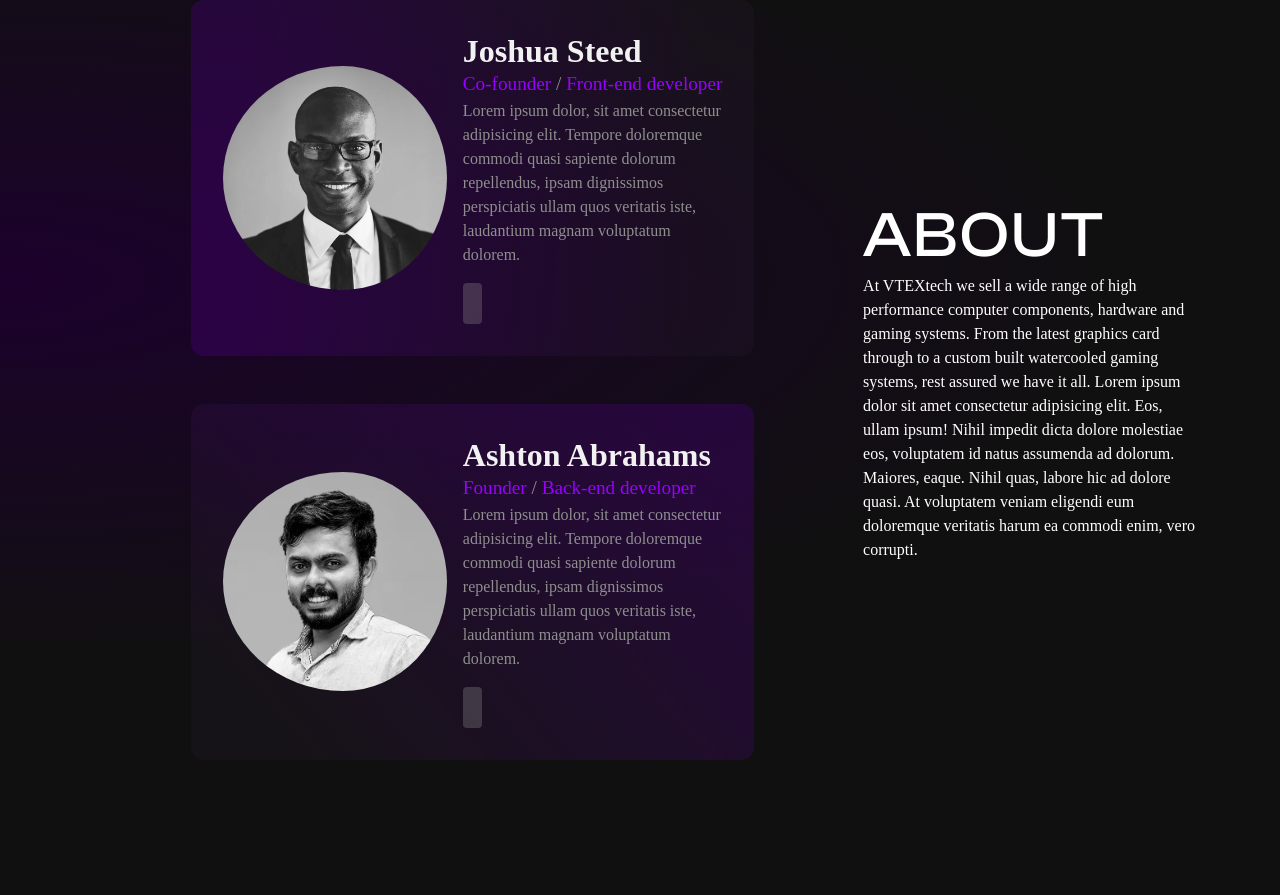
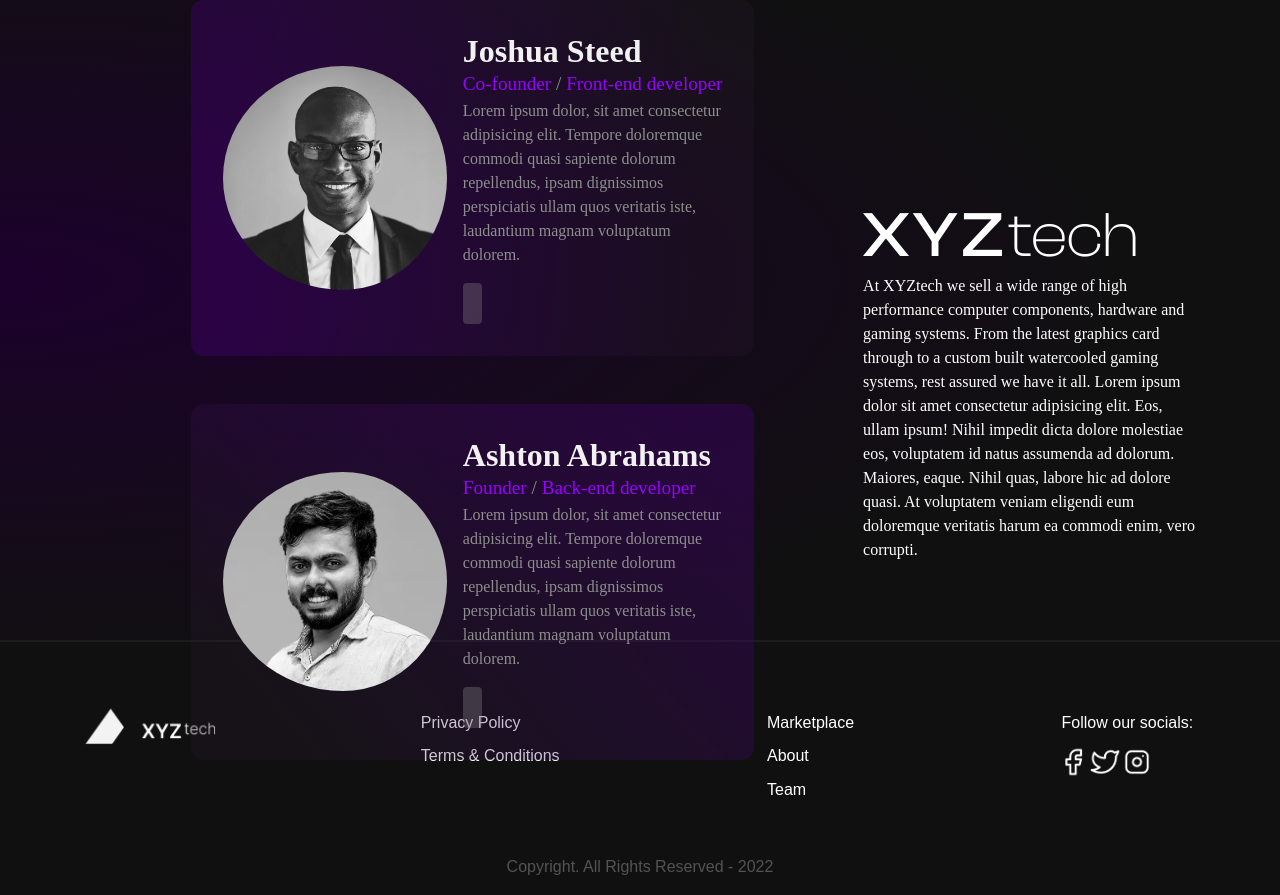
Before and after one commit to 0xjoshva/ecommerce, a Vue app: page /#/ in a window 1280 px wide. Shown: the part 1511-2406 px from the top of the page. Before the commit the page ends 2271 px from the top, so only its background shows below. Built offline with nearby package versions, Linux system fonts and the light colour scheme; some icons are missing.

Commit message:
changed some colours

```diff
--- a/src/components/About.vue
+++ b/src/components/About.vue
@@ -65,9 +65,9 @@
         </div>
       </div>
       <div  id="text1">
-        <h1>ABOUT</h1>
+        <h1>XYZ<span>tech</span></h1>
         <p>
-          At VTEXtech we sell a wide range of high performance computer
+          At XYZtech we sell a wide range of high performance computer
           components, hardware and gaming systems. From the latest graphics card
           through to a custom built watercooled gaming systems, rest assured we
           have it all. Lorem ipsum dolor sit amet consectetur adipisicing elit.
@@ -204,6 +204,11 @@ h4 {
 #text1 h1{
     font-family: 'ClashDisplay-Medium';
     font-size: 4rem;
-    letter-spacing: 3px;
+    letter-spacing: 4px;
+}
+#text1 h1 span{
+    letter-spacing: -1px;
+    font-size: 4rem;
+    font-family: 'ClashDisplay-Light';
 }
 </style>
--- a/src/components/Carousel.vue
+++ b/src/components/Carousel.vue
@@ -139,7 +139,7 @@ background-repeat: no-repeat;
 </div>
 <div class="text">
   <div class="heading">
-    <h2>KEEP THE EDGE</h2>
+    <h2>STAY ON TOP</h2>
   </div>
   <p>Stay at the top of your game by purchasing our computers. We are stockists of all major brands such as <span>NVIDIA</span>, <span>AMD</span>, <span>INTEL</span>, <SPAN>MSI</SPAN>, and <span>NZXT</span> just to name a few. We have a massive product range which varies at any given time.</p>
 </div>
@@ -164,7 +164,11 @@ export default {
  justify-content: center;
 }
 .content{
-  background-image: linear-gradient(  90.3deg,  rgb(53, 52, 52) 10.9%, var(--bg-color) 87.1% );
+  /* Created with https://www.css-gradient.com */
+background: #250238;
+background: -webkit-radial-gradient(center, #250238, #101010);
+background: -moz-radial-gradient(center, #250238, #101010);
+background: radial-gradient(ellipse at center, #250238, #101010);
    display: flex;
   flex-direction: row;
   align-items: center;
@@ -172,10 +176,10 @@ export default {
   column-gap: 4em;
   width: fit-content;
   border-radius: 26px;
-  width: 70.6em;
+  width: 70rem;
 }
 h2{
-font-family: 'Clash Display';
+font-family: 'ClashDisplay-Light';
 font-weight: 500;
 font-size: 4rem;
 }
--- a/src/components/Footer.vue
+++ b/src/components/Footer.vue
@@ -36,8 +36,8 @@ export default {
 </script>
 <style scoped>
   #footer{
-    border-top: 2px solid #3E3E3E;
-    background: #171717;
+    border-top: 2px solid #3e3e3e44;
+    background: var(--bg-color);
   width: 100%;
 font-family: 'Poppins', sans-serif;
     color: white;
--- a/src/components/Home.vue
+++ b/src/components/Home.vue
@@ -196,7 +196,7 @@ h1 {
   /* Created with https://www.css-gradient.com */
   background: #1c012c;
 
-  background: linear-gradient(to bottom, #250238, #101010be);
+  background: linear-gradient(to bottom, #250238, #1010104d);
 }
 h6 {
   font-size: large;
--- a/src/components/Market.vue
+++ b/src/components/Market.vue
@@ -147,17 +147,20 @@ select {
 .item {
   /* box-shadow: 0 0 0 4px #333; */
     border-radius: 5px;
-  background: rgb(32, 32, 32);
+    background: rgb(20 20 20);
     min-height: 17rem;
+    height: -webkit-fit-content;
+    height: -moz-fit-content;
     height: fit-content;
+    width: -webkit-fit-content;
+    width: -moz-fit-content;
     width: fit-content;
     flex-direction: column-reverse;
     display: flex;
     justify-content: flex-end;
     align-items: center;
-  border-bottom-left-radius:25px;
-    border-bottom-right-radius:25px;
-}
+    border-bottom-left-radius: 25px;
+    border-bottom-right-radius: 25px;}
 
 #image {
   min-height: 16rem;
@@ -305,10 +308,13 @@ a:hover {
   display: flex;
   align-self: flex-start;
   margin-right: 1rem;
-  background: rgb(32, 32, 32);
+  background: rgba(32, 32, 32, 0);
 
 }
 .cartbtn:focus {
   transform: scale(0.9);
 }
+router-link:hover{
+text-decoration: none;
+}
 </style>
--- a/src/views/HomeView.vue
+++ b/src/views/HomeView.vue
@@ -1,6 +1,7 @@
 <template>
   <Home />
   <About/>
+  <Footer/>
 </template>
 
 <script>
```
Lines whose indentation alone changed are shown as unchanged.
